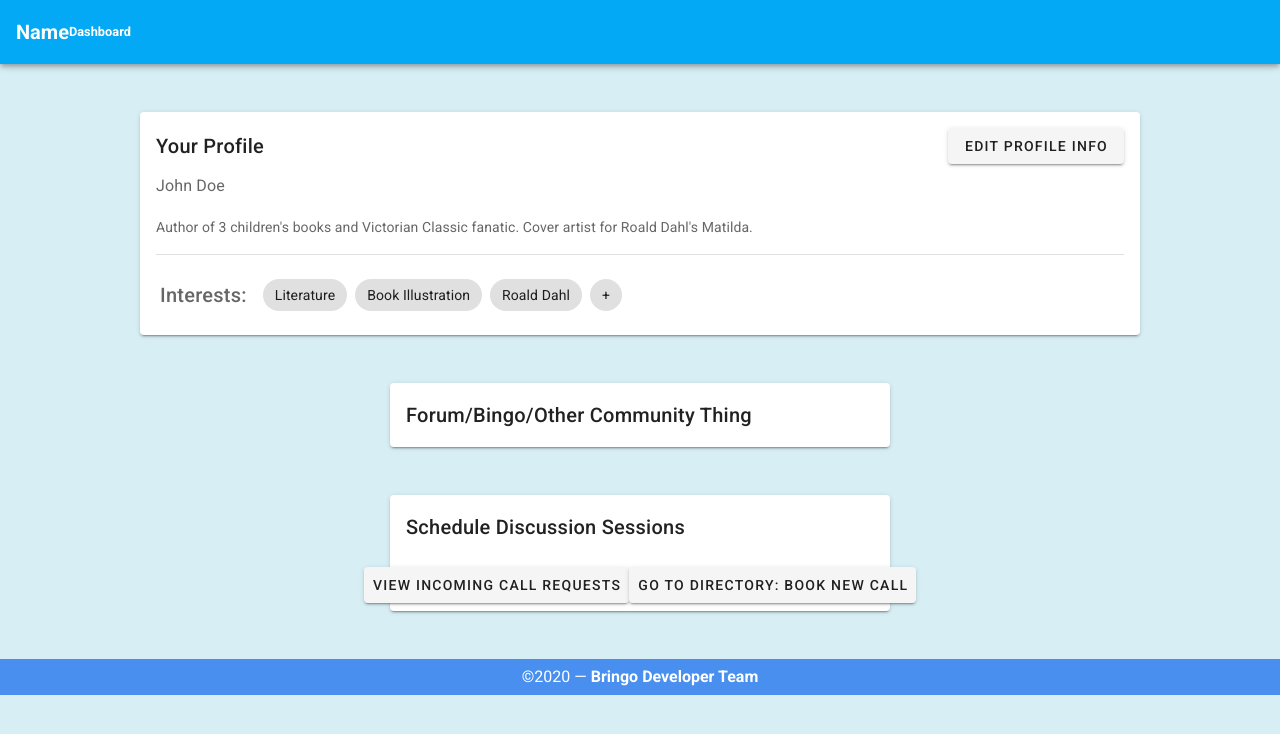
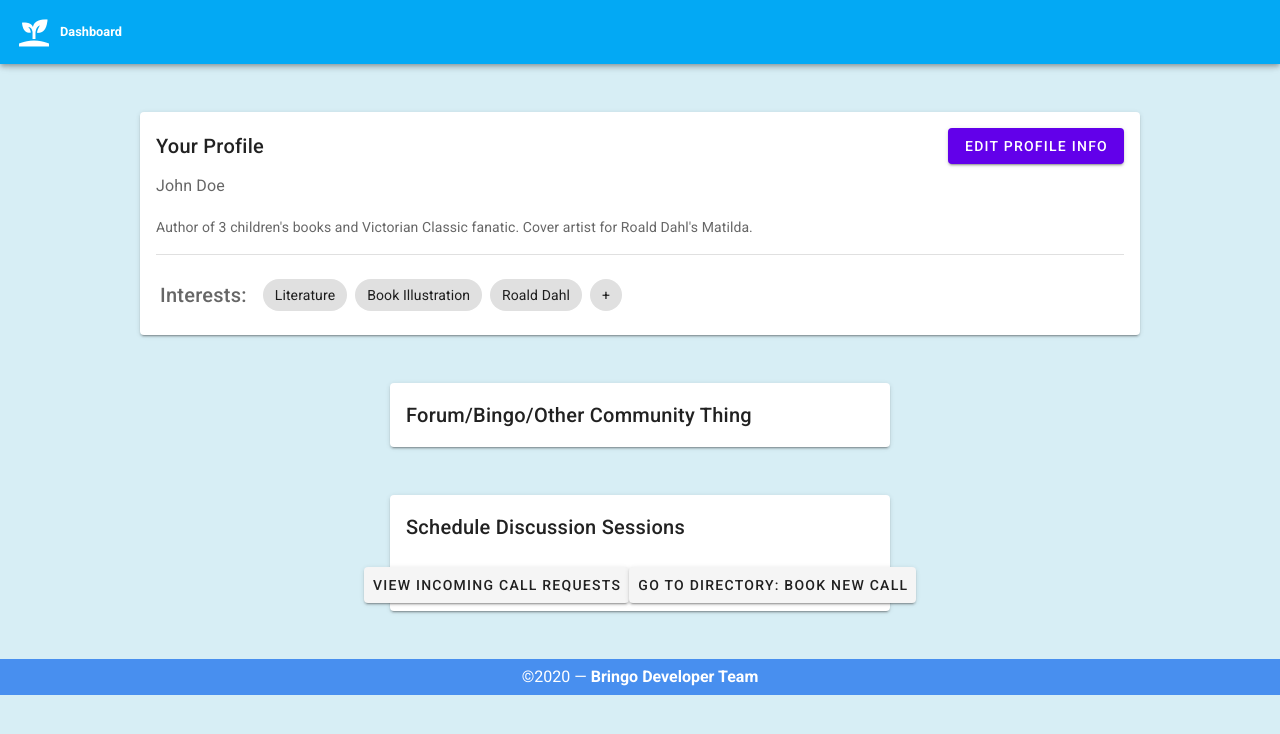
Before and after one commit to joyliu-q/Bringo, a Vue app in the folder bringo/: page /dashboard in a window 1280 px wide. Shown: the top 734 px of the page. Built offline with nearby package versions, Linux system fonts and the light colour scheme.

Commit message:
modified nav bar (added icon) and dashboard changes in chips

```diff
--- a/bringo/src/components/Navigator.vue
+++ b/bringo/src/components/Navigator.vue
@@ -1,9 +1,9 @@
 <template>
   <div class="navigator" role="navigation">
     <v-app-bar app class = "light-blue white--text font-weight-bold">
-            <v-toolbar-title>Name</v-toolbar-title>
+            <v-icon large left color="white">mdi-sprout</v-icon>
             <!--Breadcrumb-->
-            <div class="breadcrumb">
+            <span class="breadcrumb">
               <ul>
                 <li
                   v-for="(breadcrumb, idx) in breadcrumbList"
@@ -13,7 +13,7 @@
                   {{ breadcrumb.name }}
                 </li>
               </ul>
-            </div>
+            </span>
         </v-app-bar>
   </div>
 </template>
--- a/bringo/src/views/Dashboard.vue
+++ b/bringo/src/views/Dashboard.vue
@@ -8,19 +8,15 @@
                     class="mx-auto my-12"
                     max-width="1000"
                 >
-                    <template slot="progress">
-                        <v-progress-linear
-                            color="deep-purple"
-                            height="10"
-                            indeterminate
-                        ></v-progress-linear>
-                    </template>
                     <v-card-title>
                         Your Profile
                         <v-spacer></v-spacer>
                         <!--Edit button for Profile-->
                         <v-btn
-                            ripple=True
+                            v-if="!edit_profile"
+                            flat color="deep-purple accent-4 white--text"
+                            click="edit_profile=true"
+
                         >
                             Edit Profile Info
                         </v-btn>
@@ -48,7 +44,10 @@
                                 <v-chip>Literature</v-chip>
                                 <v-chip>Book Illustration</v-chip>
                                 <v-chip>Roald Dahl</v-chip>
-                                <v-chip>+</v-chip>
+                                <v-chip
+                                >
+                                    +
+                                </v-chip>
                             </v-row>
                         </v-chip-group>
                     </v-card-text>
```
